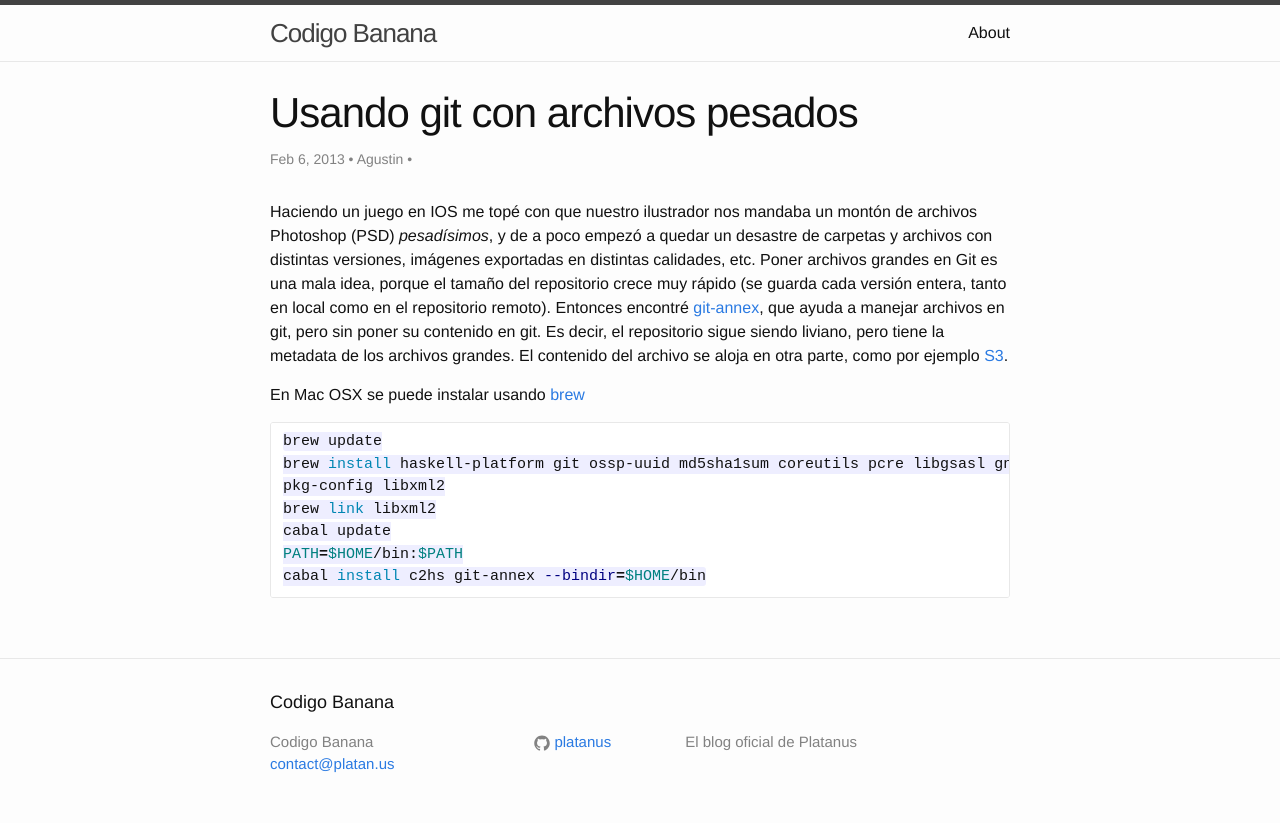
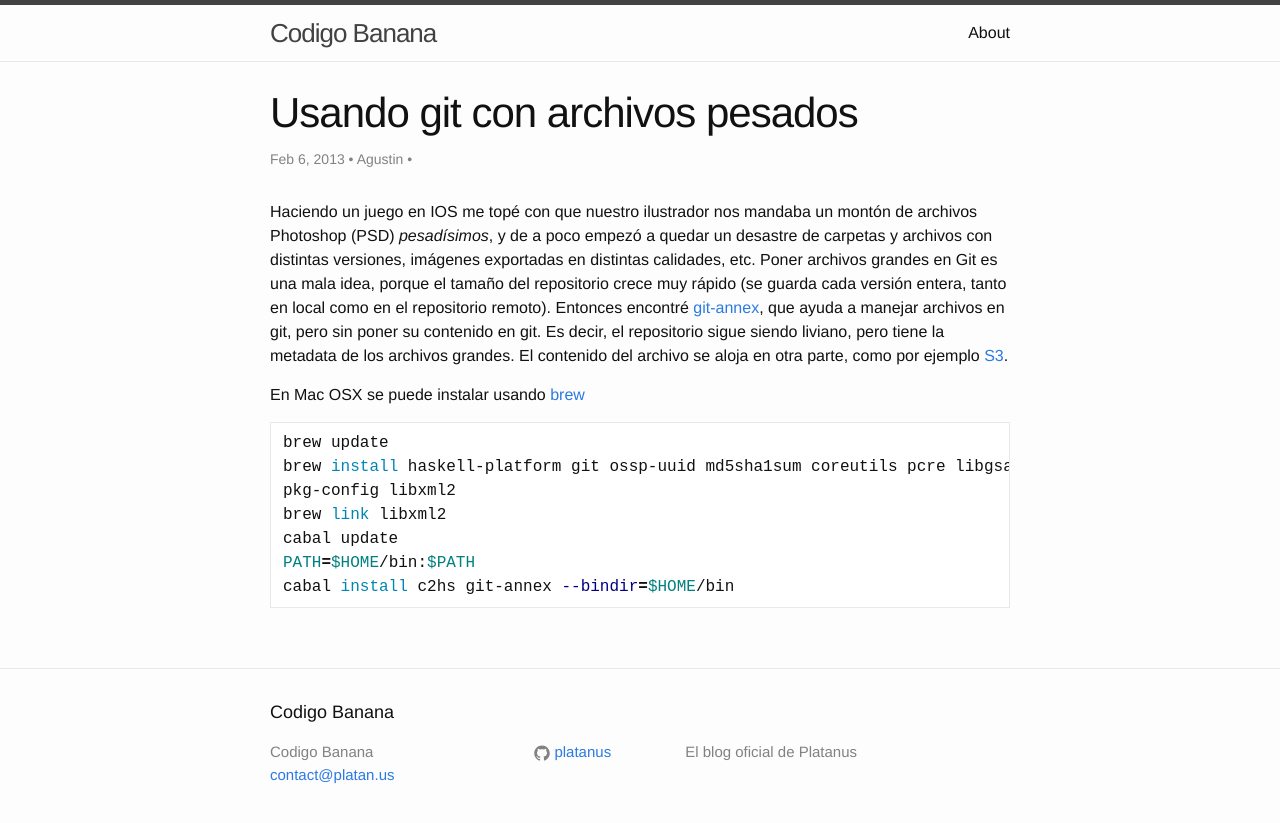
Before and after one commit to platanus/blog, a Jekyll site: the page built from _posts/2013-02-06-usando-git-con-archivos-pesados.md, in a window 1280 px wide. Shown: the top 823 px of the page. Built offline with Jekyll 4.4.1, drawn with Linux system fonts in a browser that asks for light colours; comment, search, counter and statistics services are not loaded.

```diff
--- a/_sass/_base.scss
+++ b/_sass/_base.scss
@@ -127,10 +127,7 @@
  */
 pre,
 code {
-    font-size: 15px;
     border: 1px solid $grey-color-light;
-    border-radius: 3px;
-    background-color: #eef;
 }
 
 code {
@@ -139,7 +136,7 @@
 
 pre {
     padding: 8px 12px;
-    overflow-x: scroll;
+    overflow-x: auto;
 
     > code {
         border: 0;
```
